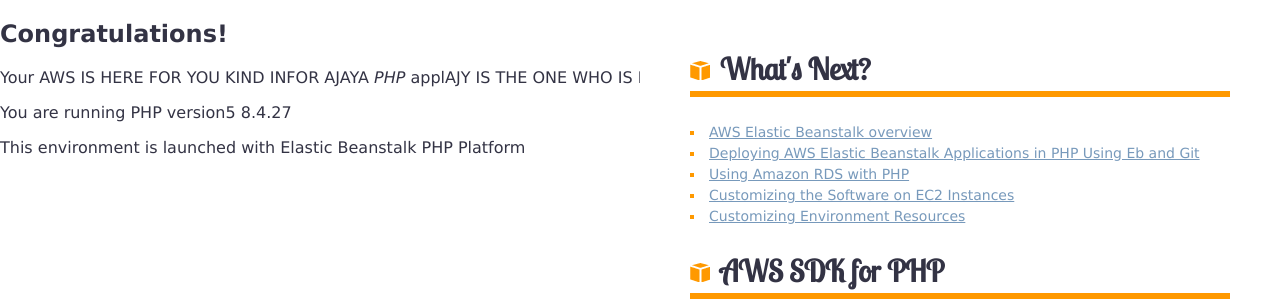
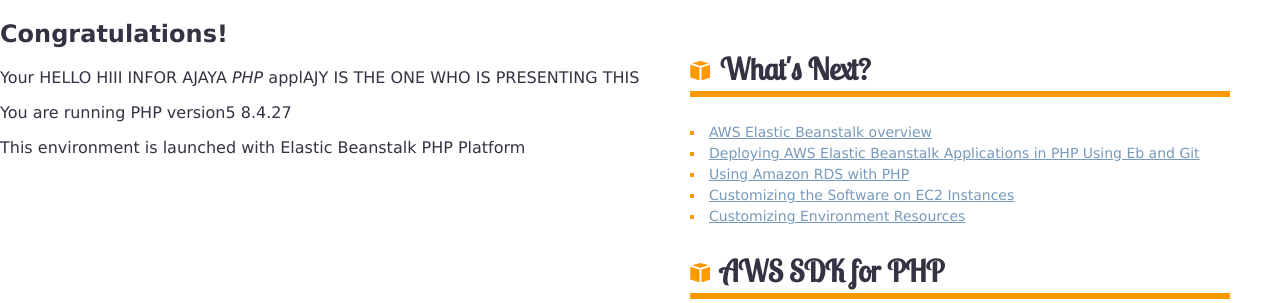
Before and after one commit to Aj1-GitHub/main, a PHP site: page / in a window 1280 px wide. Shown: the top 303 px of the page. Run offline with PHP 8.4, Linux system fonts and the light colour scheme.

Commit message:
Update index.php foramber demo

```diff
--- a/index.php
+++ b/index.php
@@ -24,7 +24,7 @@ else
 <body>
     <section class="DEMO2">
         <h1>Congratulations!</h1>
-        <p>Your AWS IS HERE FOR YOU KIND INFOR AJAYA  <em>PHP</em> applAJY IS THE ONE WHO IS PRESENTING THIS DEMO TO YOU AWS&nbsp;Cloud</p>
+        <p>Your HELLO HIII INFOR AJAYA  <em>PHP</em> applAJY IS THE ONE WHO IS PRESENTING THIS DEMO TO YOU AWS&nbsp;Cloud</p>
         <p>You are running PHP version5 <?= phpversion() ?></p>
         <p>This environment is launched with Elastic Beanstalk PHP Platform</p>
     </section>
```
